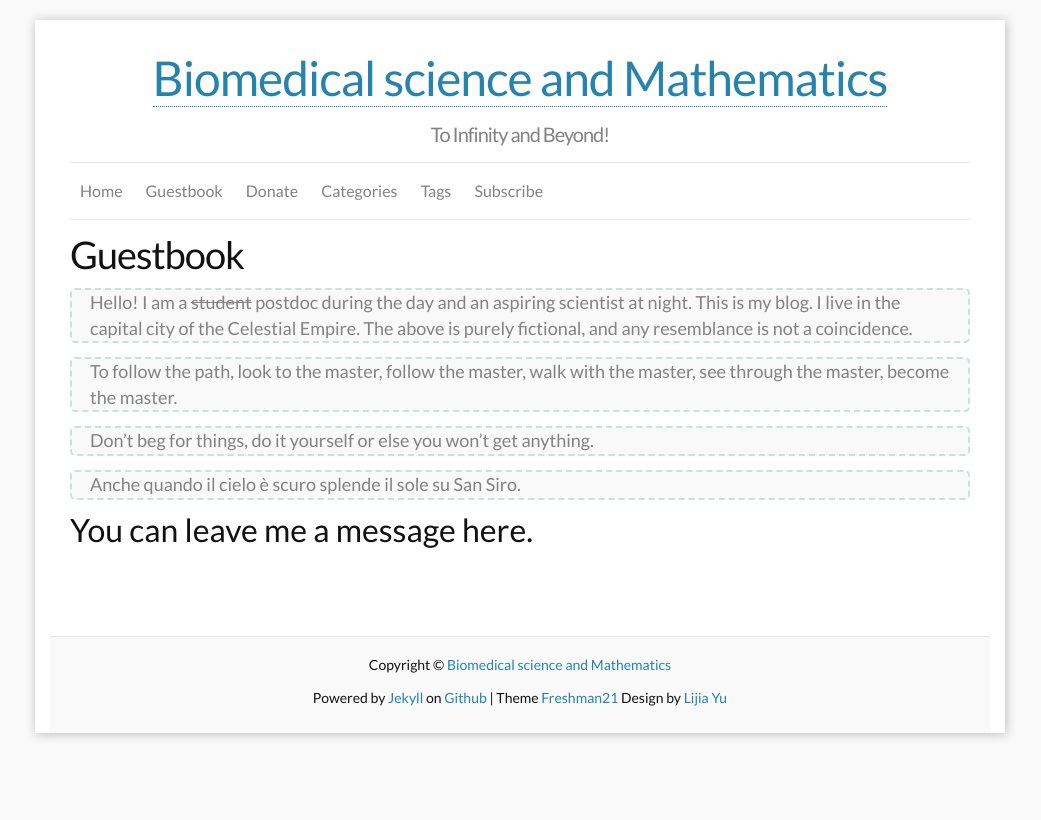
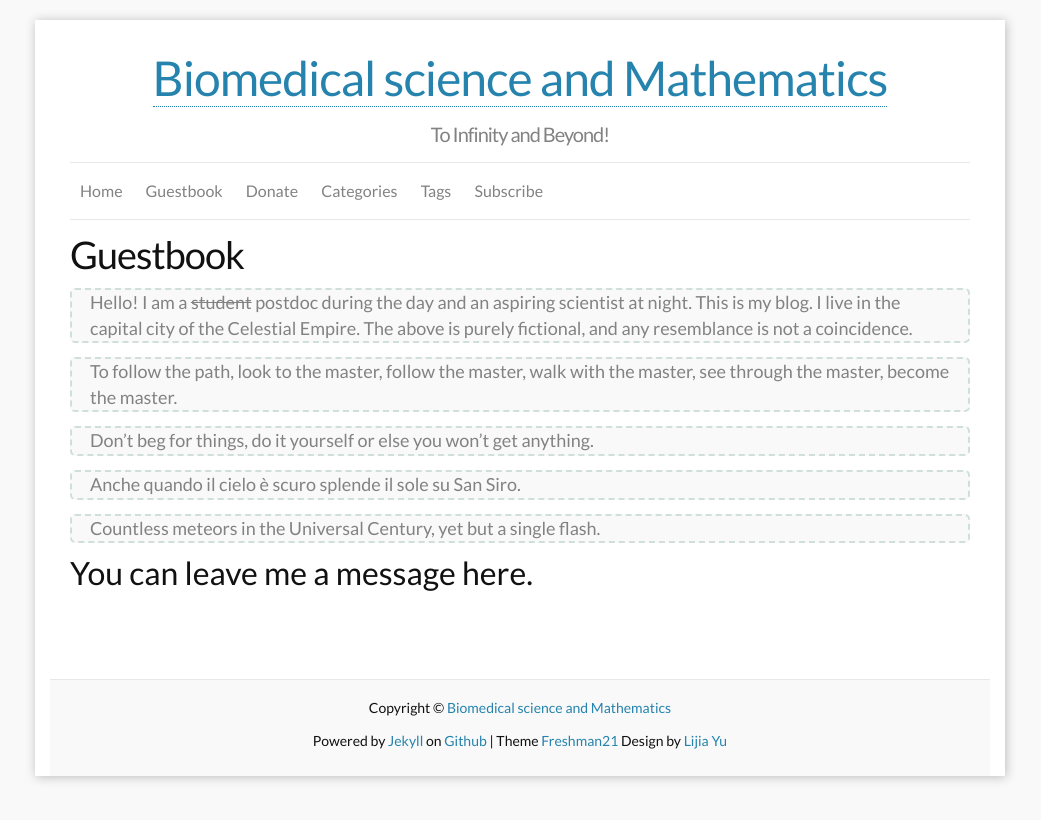
Before and after one commit to yulijia/en, a Jekyll site: the page built from guestbook/index.md, in a window 1280 px wide. Shown: the top 820 px of the page, without its empty margins (120-1161 px from the left). Built offline with Jekyll 4.4.1, drawn with Linux system fonts in a browser that asks for light colours; nearby versions of some CDN libraries; comment, search, counter and statistics services are not loaded.

Commit message:
update about me

```diff
--- a/guestbook/index.md
+++ b/guestbook/index.md
@@ -14,4 +14,6 @@ The above is purely fictional, and any resemblance is not a coincidence.
 
 > Anche quando il cielo è scuro splende il sole su San Siro.
 
+> Countless meteors in the Universal Century, yet but a single flash.
+
 ## You can leave me a message here.
```
